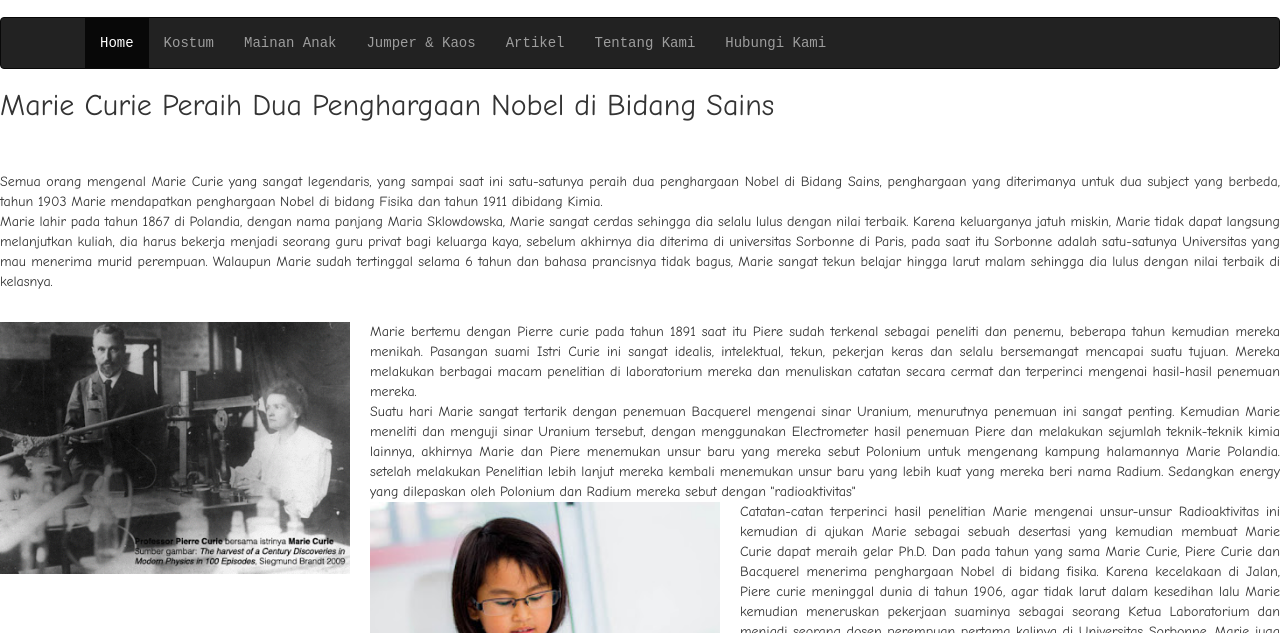
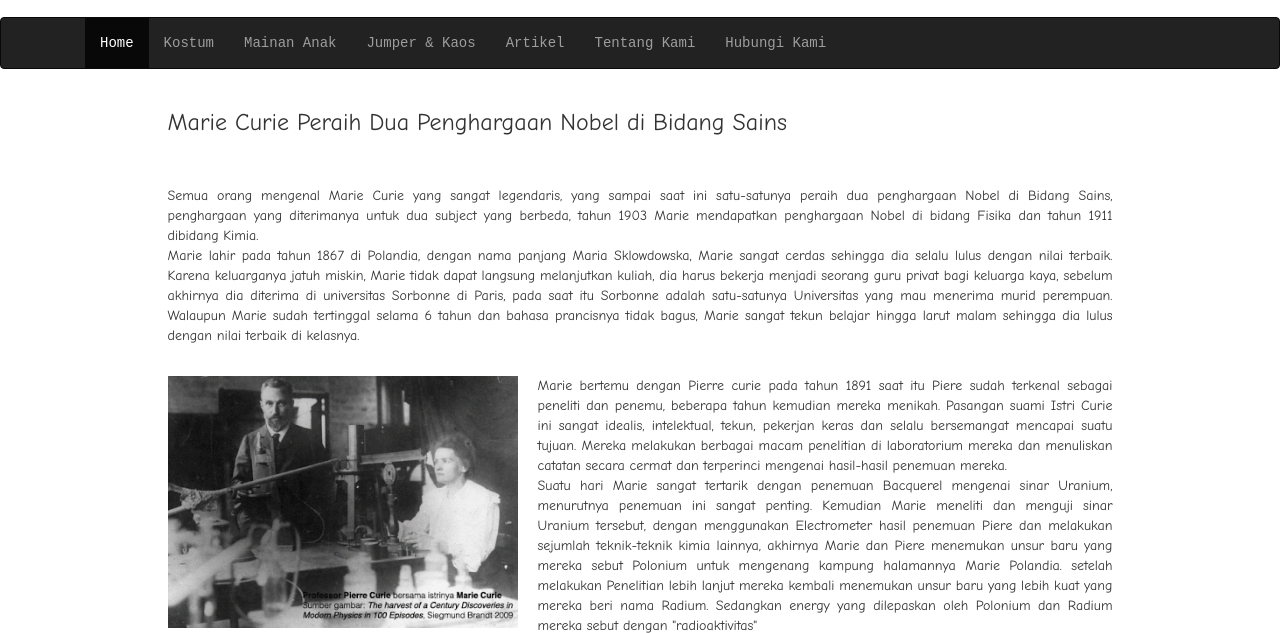
Before and after one commit to IntanNurmala/KostumPro, a plain HTML site: page artikel2.html in a window 1280 px wide. Shown: the part 93-726 px from the top of the page. Drawn offline with Linux system fonts and the light colour scheme.

Commit message:
add artikel

```diff
--- a/artikel2.html
+++ b/artikel2.html
@@ -65,8 +65,13 @@
 
 				</div>
 			</nav>
+		<div class="container">
+			<div class="row">
+				<div class="col-sm-1"></div>
 
-	<h2 style="18px; font-family:'Comic Sans MS'">Marie Curie Peraih Dua Penghargaan Nobel di Bidang Sains</h2>
+				<div class="col-sm-10">
+			<h3 style="18px; font-family:'Comic Sans MS'">Marie Curie Peraih Dua Penghargaan Nobel di Bidang Sains
+			</h3>
 			<br>
 			<br>
 			<p class="artikel">
@@ -112,8 +117,11 @@
 			memperkenalkan istilah Desintegrasi (Perubahan radioaktif pada sebuah atom dengan elemen yang berbeda)
 			dan Transmutasi  (perubahan radioaktif pada sebuah atom dengan elemen yang berbeda)
 
+		</p>
+		</div>
+		<div class="col-sm-1"></div>
 
-	</p>
-
+		</div>
+	</div>
 </body>
 </html>
```
Also changed, not shown: artikel1.html (+12 -5 lines). Lines whose indentation alone changed are shown as unchanged.
